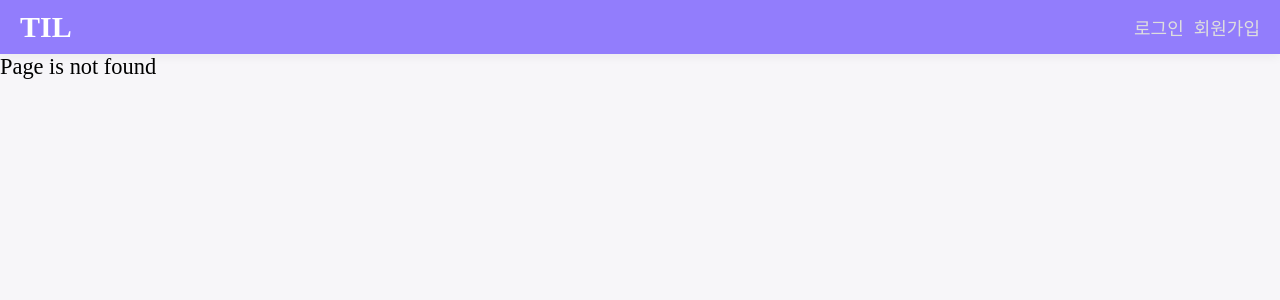
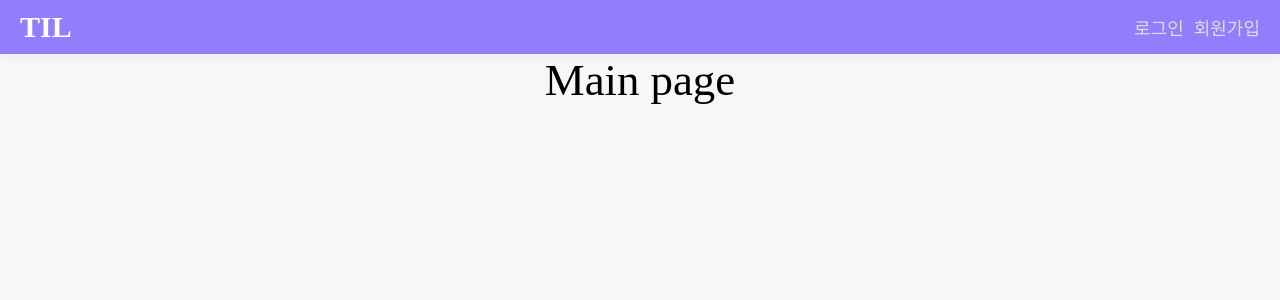
Before and after one commit to Jetty2020/vue-til, a Vue app: page /main in a window 1280 px wide. Before the commit this address led to /404. Shown: the top 300 px of the page. Built offline with nearby package versions, Linux system fonts and the light colour scheme.

Commit message:
:sparkles: Main Page 생성

```diff
--- a/src/router/index.js
+++ b/src/router/index.js
@@ -16,6 +16,11 @@ const routes = [
     component: () => import('@/views/SignupPage.vue'),
   },
   {
+    path: '/main',
+    name: 'main',
+    component: () => import('@/views/MainPage.vue'),
+  },
+  {
     path: '/404',
     name: 'NotFound',
     component: () => import('@/views/NotFoundPage.vue'),
--- /dev/null
+++ b/src/views/MainPage.vue
@@ -0,0 +1,11 @@
+<template>
+  <div>
+    <h1>Main page</h1>
+  </div>
+</template>
+
+<script>
+export default {};
+</script>
+
+<style></style>
```
